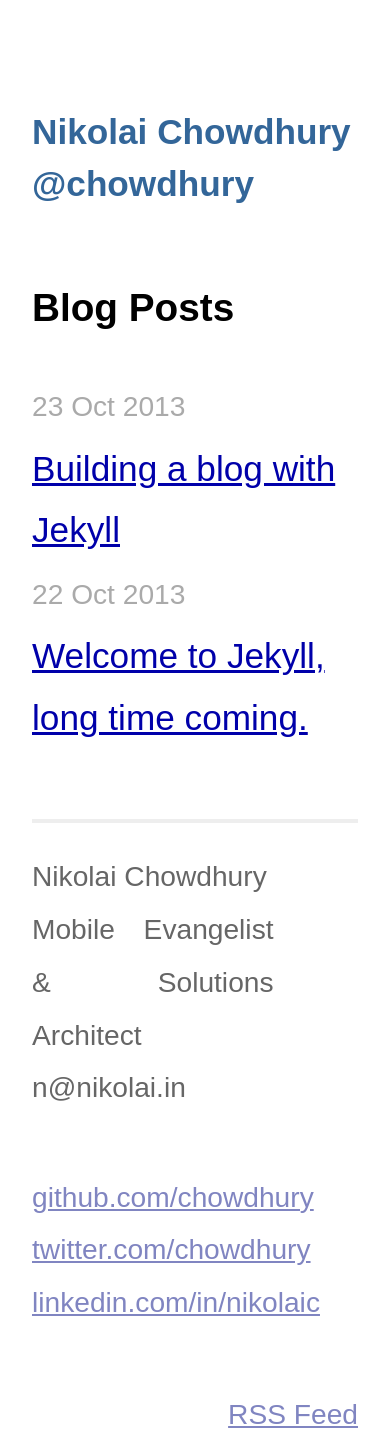
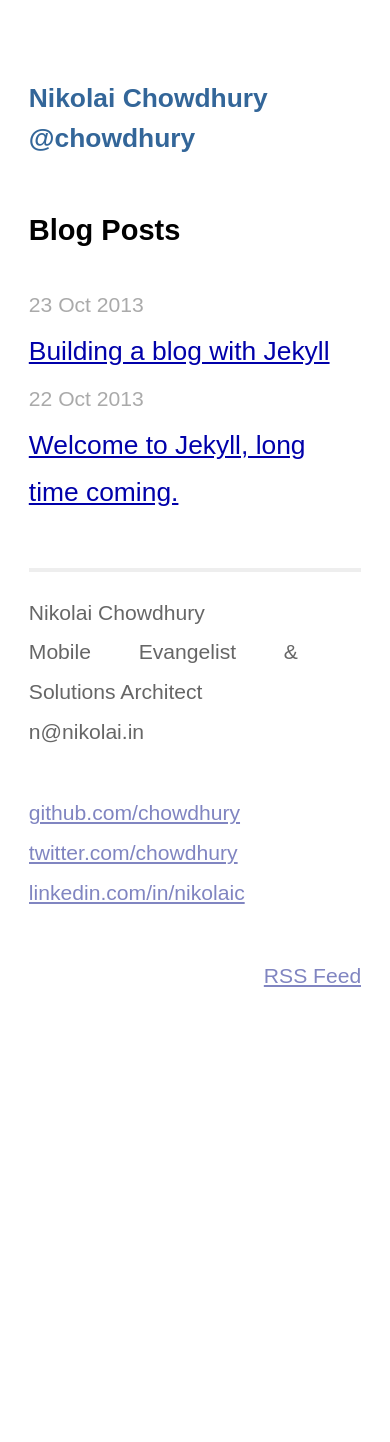
Before and after one commit to chowdhury/nikolai.in, a Jekyll site: the page built from index.html, in a window 390 px wide. Built offline with Jekyll 4.4.1, drawn with Linux system fonts in a browser that asks for light colours; some web fonts are replaced; after the commit the page ends 996 px from its top, so only the background shows below that.

Commit message:
media query changes

```diff
--- a/css/mobile.css
+++ b/css/mobile.css
@@ -1,7 +1,7 @@
 body {
-	margin-left:1em;
-	margin-right:1em;
-	font-size:24pt;
+	margin-left:1.2em;
+	margin-right:1.2em;
+	font-size:18pt;
 }
 
 .site {
```
